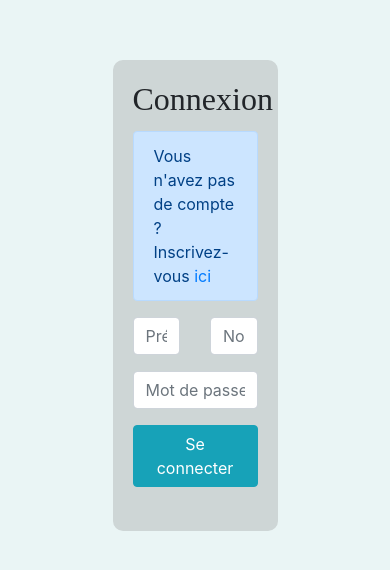
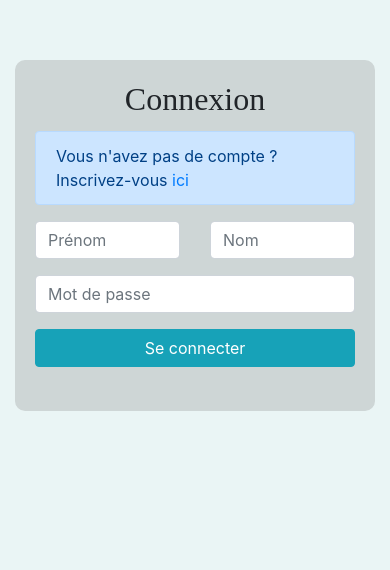
Before and after one commit to adrienwtzg/TPI2020, a PHP site: page / in a window 390 px wide. Shown: the part 52-622 px from the top of the page. Run offline with PHP 8.4, Linux system fonts and the light colour scheme.

Commit message:
login view modified

```diff
--- a/TPI/views/login.php
+++ b/TPI/views/login.php
@@ -8,9 +8,9 @@ if (isset($_SESSION['loginError']))
 ?>
     <div class="marge"></div>
     <div class="container">
-      <div class="row">
-        <div class="col-3"></div>
-        <div class="col-6">
+      <div class="row justify-content-center">
+
+      <div class="col-md-6">
         <form action="./model/checkLogin.php" method="POST" class="loginForm">
           <h2 class="text-center title">Connexion</h2>
           <div class="alert alert-primary" role="alert">
@@ -32,7 +32,6 @@ if (isset($_SESSION['loginError']))
           <button type="submit" class="btn btn-info btn-block">Se connecter</button><br>
         </form>
       </div>
-        <div class="col-3"></div>
     </div>
     </div>
   </body>
```
Lines whose indentation alone changed are shown as unchanged.
